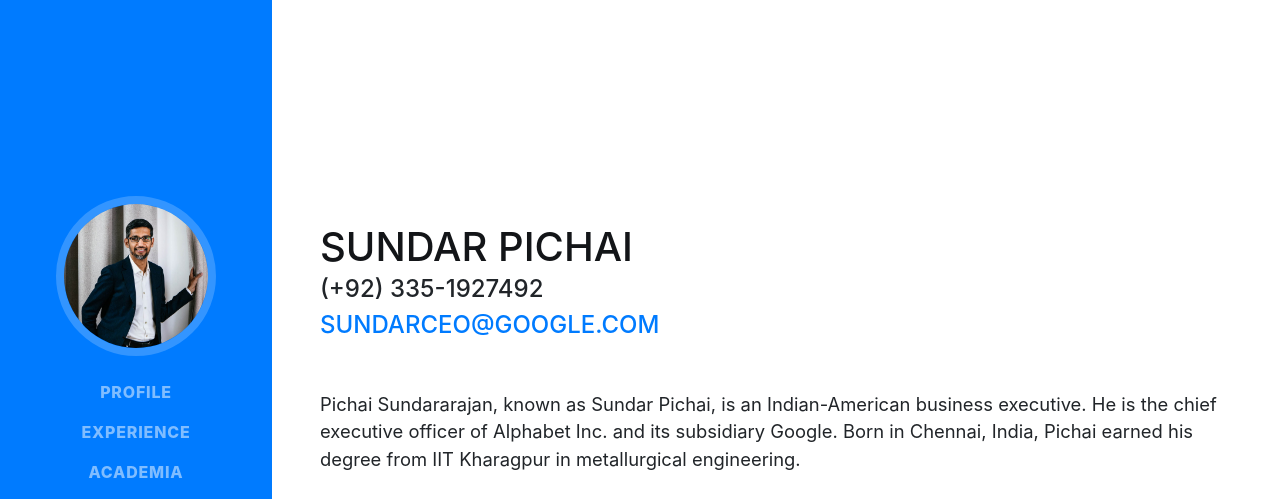
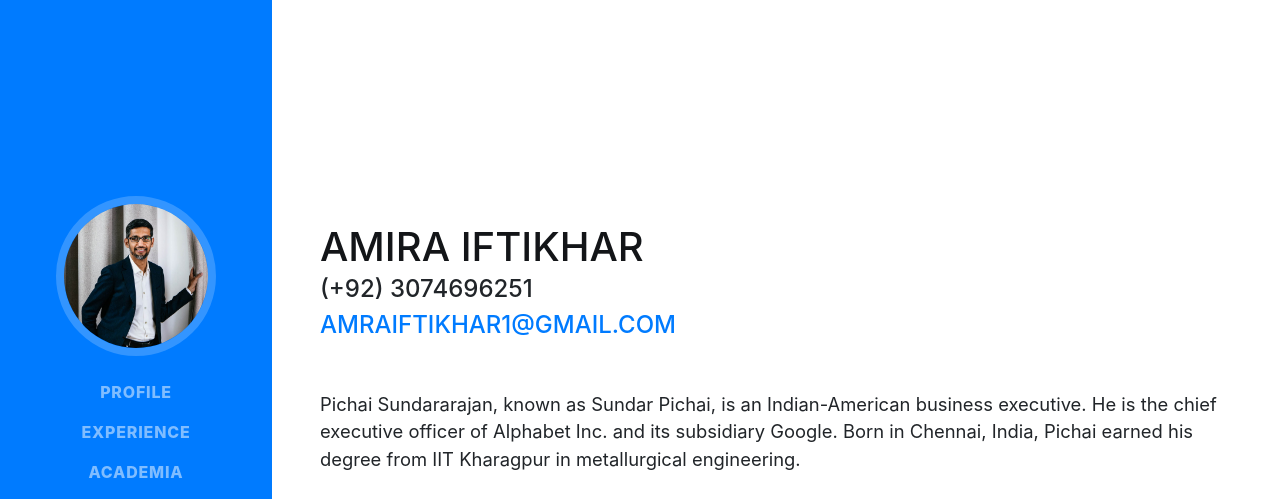
Before and after one commit to Amira-uni/Amira-Iftikhar, a website with bundled scripts: page index.html in a window 1280 px wide. Shown: the top 499 px of the page. Built offline with nearby package versions, Linux system fonts and the light colour scheme; a web font is replaced by a local one.

Commit message:
Update index.html

```diff
--- a/index.html
+++ b/index.html
@@ -6,13 +6,13 @@
   <meta charset="utf-8">
   <meta name="viewport" content="width=device-width, initial-scale=1, shrink-to-fit=no">
   <meta name="description" content="">
-  <meta name="author" content="Ahmed">
+  <meta name="author" content="Amira">
 
   <!--Favicon -->
   <link rel="icon" type="image/png" href="img/workshop.png"/>
 
   <!-- Write your Name here!-->
-  <title>Sundar Pichai</title>
+  <title>Amira Iftikhar</title>
 
 
   <!-- Bootstrap core CSS -->
@@ -38,7 +38,7 @@
     <a class="navbar-brand js-scroll-trigger" href="#page-top">
 
       <!--Write your Name here! -->
-      <span class="d-block d-lg-none">Sundar Pichai</span>
+      <span class="d-block d-lg-none">Amira Iftikhar</span>
       <span class="d-none d-lg-block">
         <img class="img-fluid img-profile rounded-circle mx-auto mb-2" src="img/profile.jpg" alt="">
       </span>
@@ -77,15 +77,15 @@
       <div class="w-100">
         <!--Enter your name! -->
 
-        <h1 class="mb-0">Sundar Pichai
+        <h1 class="mb-0">Amira Iftikhar
 
         </h1>
         <!--Enter your Mobile Number here! -->
-        <div class="subheading mb-5">(+92) 335-1927492
+        <div class="subheading mb-5">(+92) 3074696251
           <br>
 
           <!--Enter your Email Address -->
-          <a href="mianjawadahmad@encoderbytes.com">sundarceo@google.com</a>
+          <a href="mianjawadahmad@encoderbytes.com">amraiftikhar1@gmail.com</a>
         </div>
 
         <!-- Description / About Me! (Yahha khul ke Likhen) -->
```
